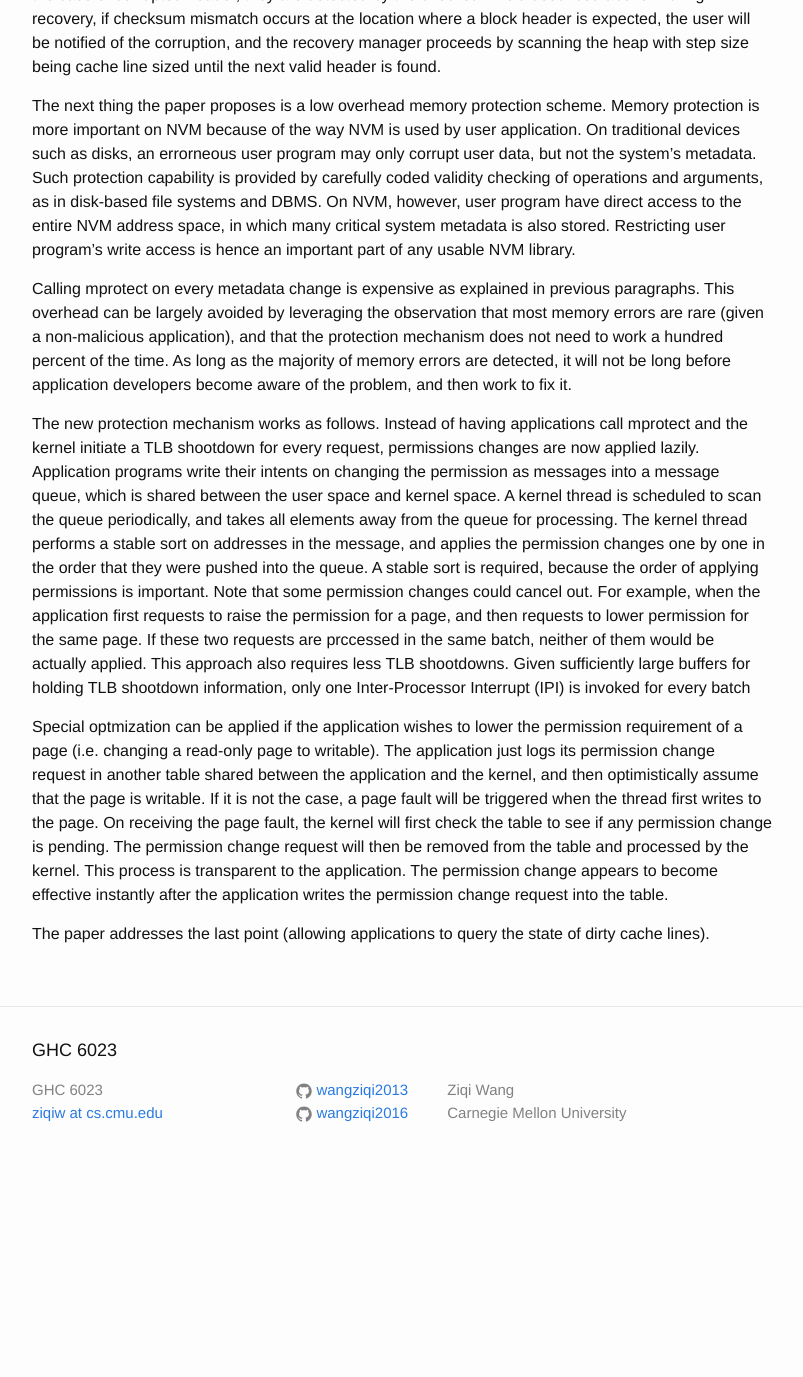
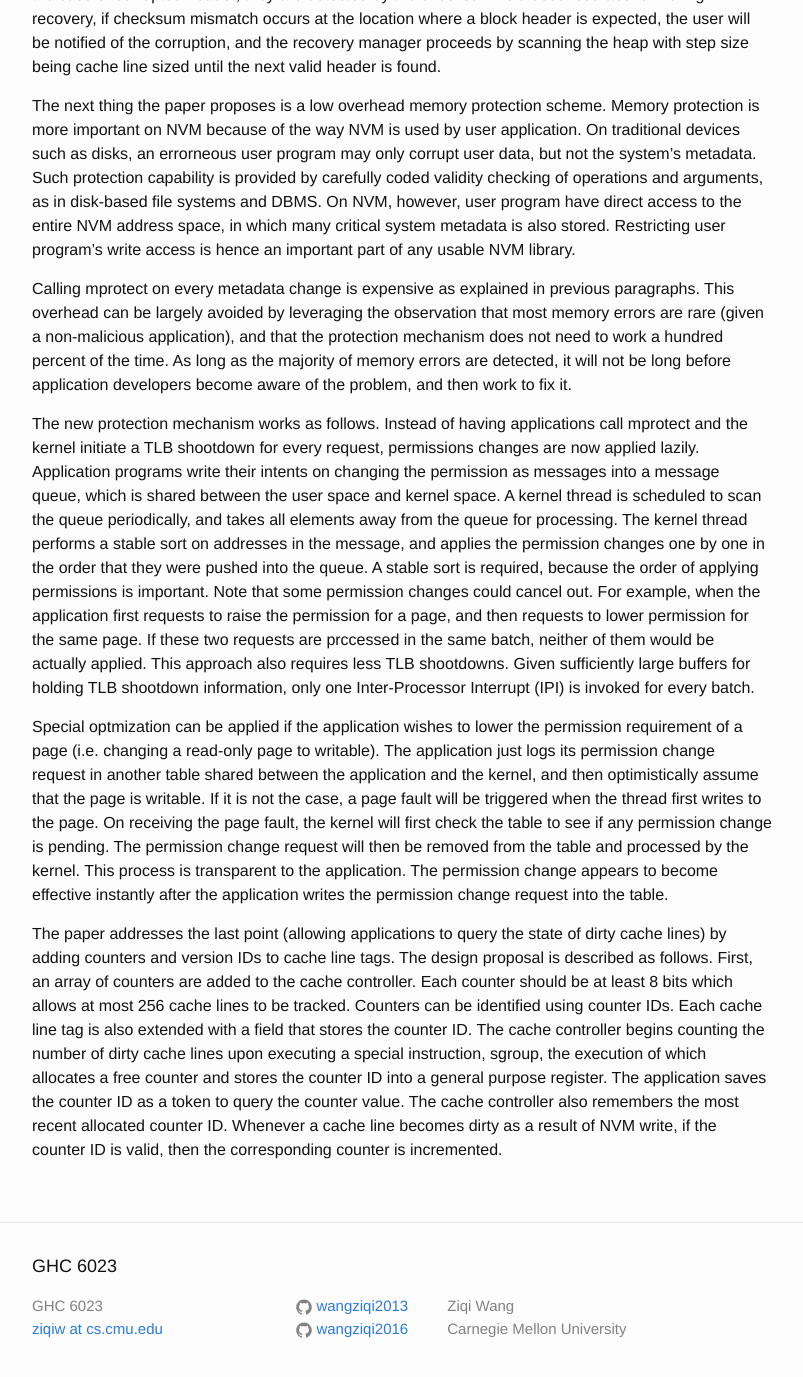
Before and after one commit to wangziqi2013/wangziqi2013.github.io, a Jekyll site: the page built from _posts/2019-02-04-consistent-durable-and-safe.markdown, in a window 1280 px wide and 1400 px high, scrolled down 2714 px. Shown: the top 1377 px of the window, without its empty margins (238-1041 px from the left). Built offline with Jekyll 4.4.1, drawn with Linux system fonts in a browser that asks for light colours; before the commit the page ends 3898 px from its top, so only the background shows below that.

Commit message:
Adding counters

```diff
--- a/_posts/2019-02-04-consistent-durable-and-safe.markdown
+++ b/_posts/2019-02-04-consistent-durable-and-safe.markdown
@@ -118,7 +118,7 @@ is important. Note that some permission changes could cancel out. For example, w
 raise the permission for a page, and then requests to lower permission for the same page. If these two requests are
 prccessed in the same batch, neither of them would be actually applied. This approach also requires less TLB shootdowns.
 Given sufficiently large buffers for holding TLB shootdown information, only one Inter-Processor Interrupt (IPI) is invoked
-for every batch
+for every batch.
 
 Special optmization can be applied if the application wishes to lower the permission requirement of a page (i.e. changing
 a read-only page to writable). The application just logs its permission change request in another table shared between the
@@ -128,4 +128,12 @@ the table to see if any permission change is pending. The permission change requ
 and processed by the kernel. This process is transparent to the application. The permission change appears to become
 effective instantly after the application writes the permission change request into the table.
 
-The paper addresses the last point (allowing applications to query the state of dirty cache lines).
+The paper addresses the last point (allowing applications to query the state of dirty cache lines) by adding counters and
+version IDs to cache line tags. The design proposal is described as follows. First, an array of counters are added to the
+cache controller. Each counter should be at least 8 bits which allows at most 256 cache lines to be tracked. Counters
+can be identified using counter IDs. Each cache line tag is also extended with a field that stores the counter ID.
+The cache controller begins counting the number of dirty cache lines upon executing a special instruction, sgroup,
+the execution of which allocates a free counter and stores the counter ID into a general purpose register. The application
+saves the counter ID as a token to query the counter value. The cache controller also remembers the most recent allocated
+counter ID. Whenever a cache line becomes dirty as a result of NVM write, if the counter ID is valid, then the corresponding
+counter is incremented.
```
